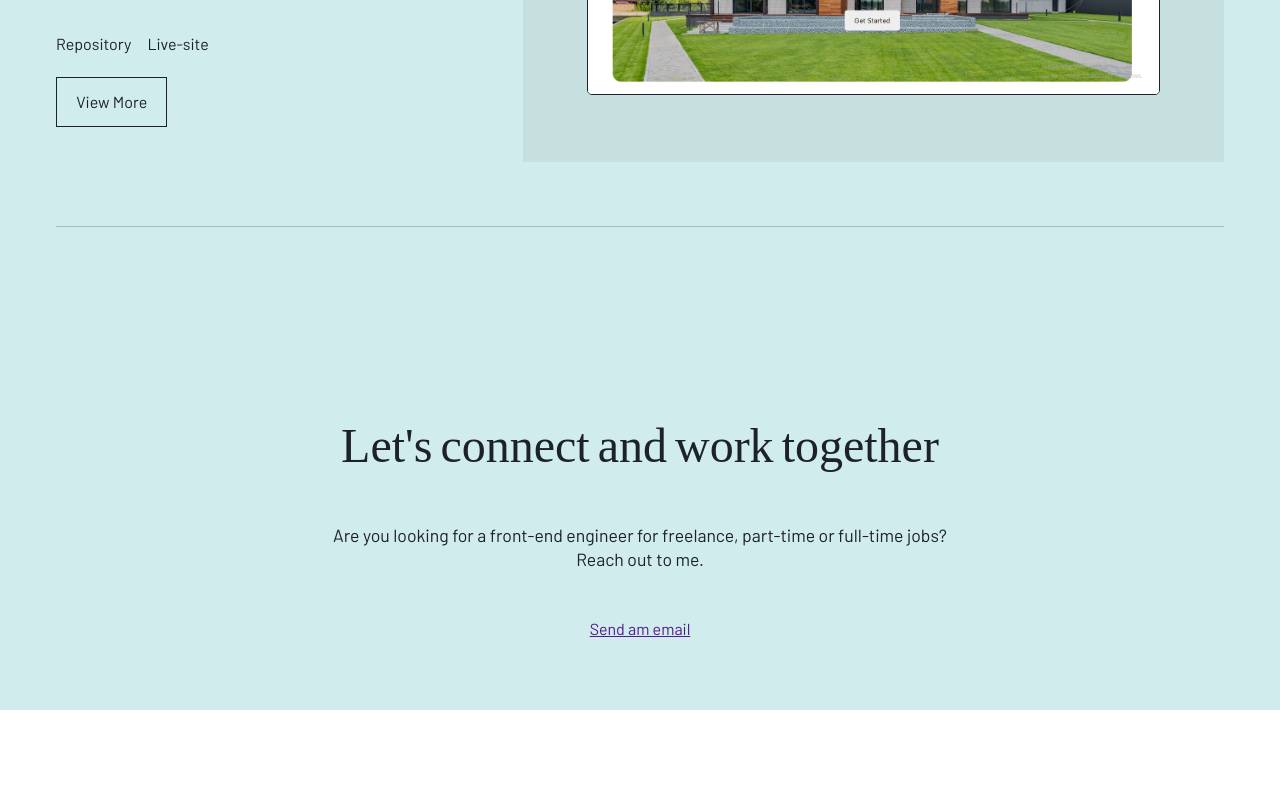
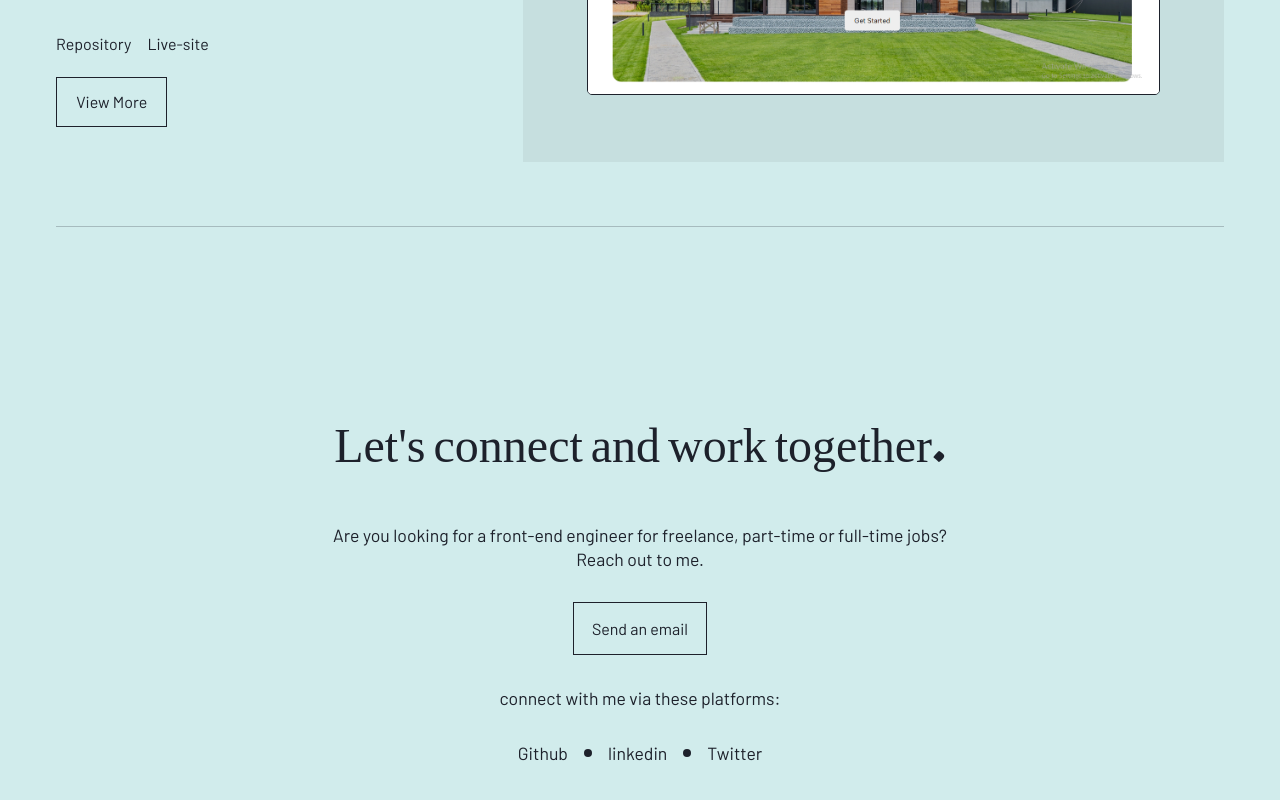
Before and after one commit to Ezekwu/Portfolio.V1, a React (Create React App) app: page / in a window 1280 px wide. Shown: the part 3629-4429 px from the top of the page. Before the commit the page ends 4339 px from the top, so only its background shows below. Built offline with nearby package versions, Linux system fonts and the light colour scheme; a web font is replaced by a local one.

Commit message:
finished contact and footer section

```diff
--- a/src/components/layouts/Contact.jsx
+++ b/src/components/layouts/Contact.jsx
@@ -2,8 +2,8 @@ import { StyledContact } from "../styles/Contact.styled"
 import { motion } from "framer-motion"
 import { variants } from "../animations/variants"
 const Contact = () => {
-    const {transitionYFunc } = variants
-    const contactTitle = "Let's connect and work together"
+    const {transitionYFunc, fadeInFunc } = variants
+    const contactTitle = "Let's connect and work together."
     const titleArr = contactTitle.split(' ')
 
     return (
@@ -11,7 +11,7 @@ const Contact = () => {
             <div className="wrapper container">
                 <motion.div
                     className="contact-text_wrapper"
-                    variants={transitionYFunc(.2).parent}
+                    variants={transitionYFunc(.3).parent}
                     whileInView="animate"
                     initial="initial">
                         {
@@ -29,10 +29,36 @@ const Contact = () => {
                             ))
                         }
                 </motion.div>
-                <p className="contact-desc">
+                <motion.p
+                className="contact-desc"
+                variants={fadeInFunc()}
+                    whileInView="animate"
+                    initial="initial">
                     Are you looking for a front-end engineer for freelance, part-time or full-time jobs?    <br />  Reach out to me.
-                </p>
-                <a href="">Send am email</a>
+                </motion.p>
+                <motion.a href=""
+                className="email"
+                variants={fadeInFunc(.1)}
+                    whileInView="animate"
+                    initial="initial">Send an email</motion.a>
+                <motion.p
+                className="links-desc"
+                variants={fadeInFunc(.2)}
+                    whileInView="animate"
+                    initial="initial">
+                    connect with me via these platforms:
+                </motion.p>
+                <motion.div
+                className="links"
+                variants={fadeInFunc(.3)}
+                    whileInView="animate"
+                    initial="initial">
+                    <a href="">Github</a>
+                    <div className="circle"></div>
+                    <a href="">linkedin</a>
+                    <div className="circle"></div>
+                    <a href="">Twitter</a>
+                </motion.div>
             </div>
         </StyledContact>
     )
--- a/src/components/styles/Contact.styled.js
+++ b/src/components/styles/Contact.styled.js
@@ -28,4 +28,66 @@ text-align: center;
 
 }
 
+
+.email{
+    color: var(--geryBackground);
+    text-decoration: none;
+    border: 1px solid var(--geryBackground);
+    padding: 1rem 1.1rem;
+    position: relative;
+    z-index: 34;
+
+}
+.email:hover{
+    color: var(--primaryBlue);
+
+}
+
+.email::after{
+    position: absolute;
+    z-index:-1;
+    content: "";
+    bottom: 0;
+    left: 0;
+    width: 100%;
+    height: 100%;
+    transform: scaleX(0);
+    background-color: var(--geryBackground);
+    transform-origin: right;
+    transition: transform 0.2s ease-out 0s;
+
+}
+
+.email:hover::after{
+    transform: scaleX(1);
+    transform-origin: left;
+}
+
+.links-desc{
+    margin-top: 3rem;
+    font-size: 1.1rem;
+    margin-bottom: 2rem;
+}
+.links{
+    display: flex;
+    gap: 1rem;
+    justify-content: center;
+    align-items: center;
+
+    a{
+        color: var(--geryBackground);
+        text-decoration: none;
+        font-size: 1.1rem;
+        transition: all .2s ease-in;
+    }
+    a:hover{
+        color: #1d212b6b;
+    }
+    .circle{
+        width: 8px;
+        height: 8px;
+        border-radius: 50%;
+        background-color: var(--geryBackground);
+    }
+}
 `
--- a/src/pages/Homepage.jsx
+++ b/src/pages/Homepage.jsx
@@ -3,6 +3,7 @@ import Header from "../components/layouts/Header"
 import Skills from "../components/layouts/Skills"
 import Projects from "../components/layouts/Projects"
 import Contact from "../components/layouts/Contact"
+import Footer from "../components/layouts/Footer"
 const Homepage = () => {
     return (
         <div>
@@ -11,6 +12,7 @@ const Homepage = () => {
             <Skills />
             <Projects />
             <Contact />
+            <Footer />
         </div>
     )
 }
```
